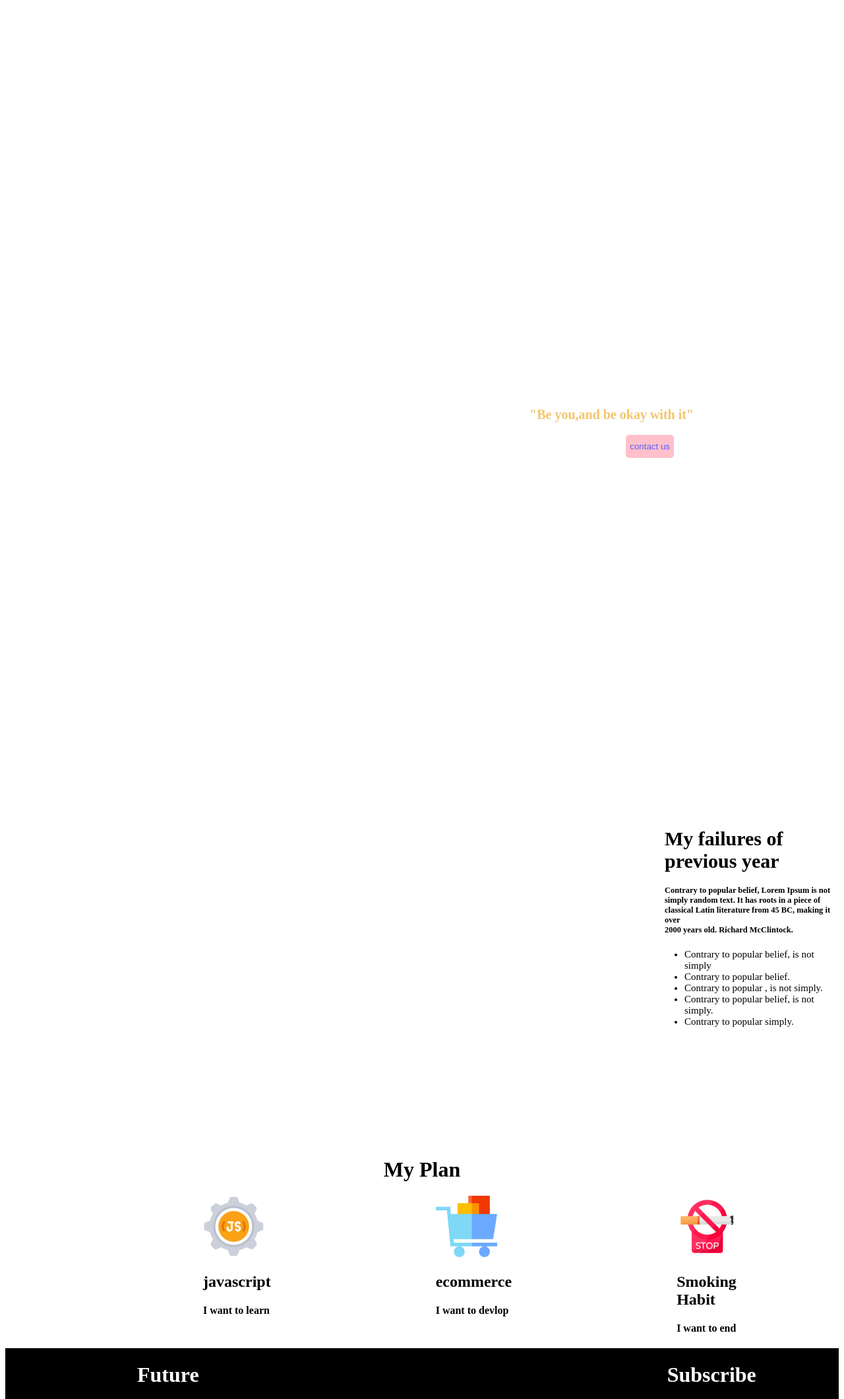
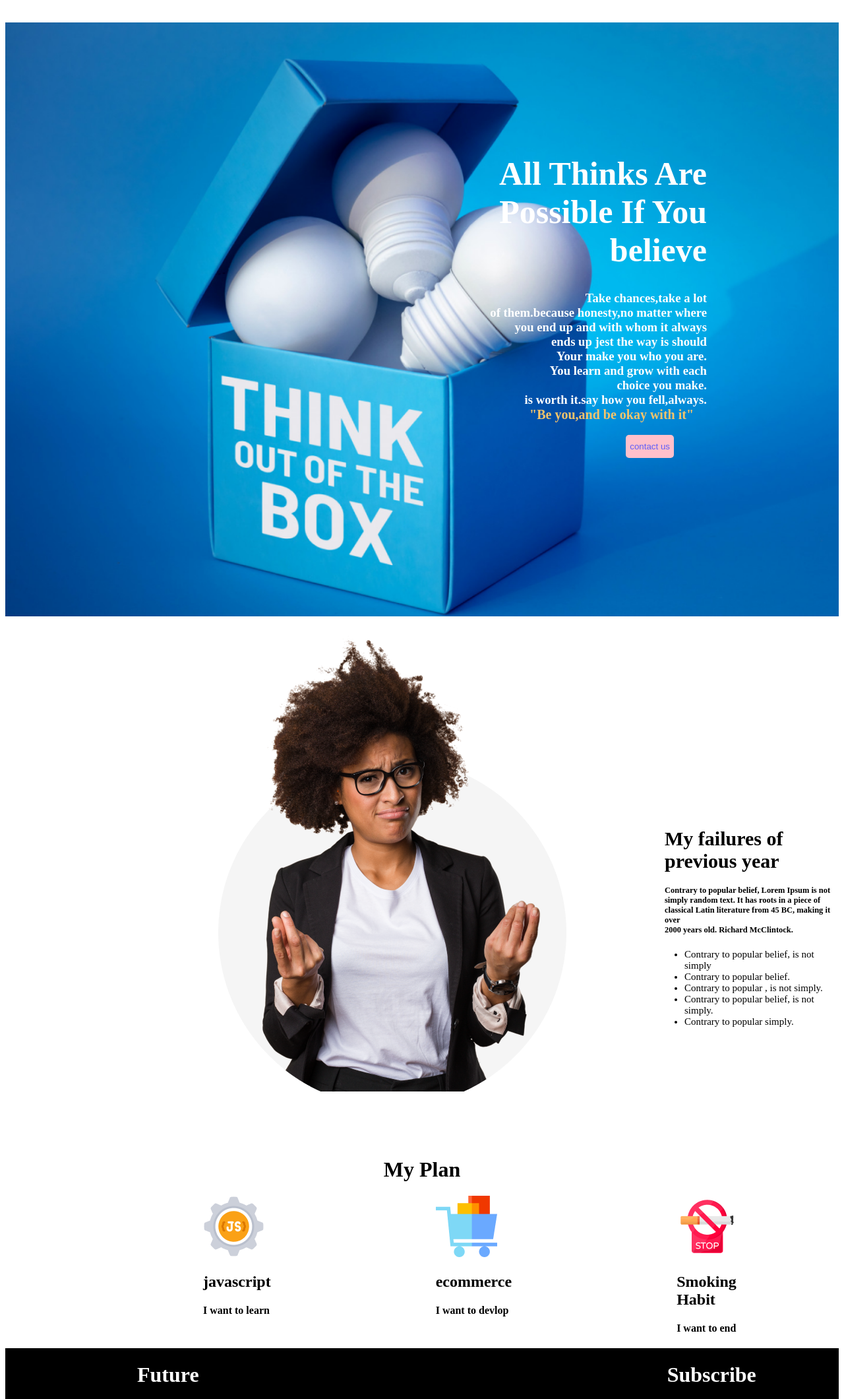
Before and after one commit to sibom007/2nd.folder, a plain HTML site: page index.html in a window 1280 px wide. Shown: the top 2120 px of the page at 66% size. Drawn offline with Linux system fonts and the light colour scheme.

Commit message:
new.change

```diff
--- a/style/a1.css
+++ b/style/a1.css
@@ -1,7 +1,7 @@
 /* banner */
 .one{
     text-align:right;
-    background-image:url("./images/banner/banner3.png");
+    background-image: url(/images/banner/banner3.png);
     background-size: cover;
     height:900px;
 
@@ -39,7 +39,7 @@
 
   /* section */
  .eight{
-    background-image:url("./images/person.png");
+    background-image:url(/images/person.png);
     background-repeat: no-repeat;
     height: 700px;
     font-size:15px;
@@ -78,9 +78,7 @@
     margin-top:100px;
 }
 /* section 3*/
-.seventeen{
 
-}
 
 .eighteen{
     border: none;
```
